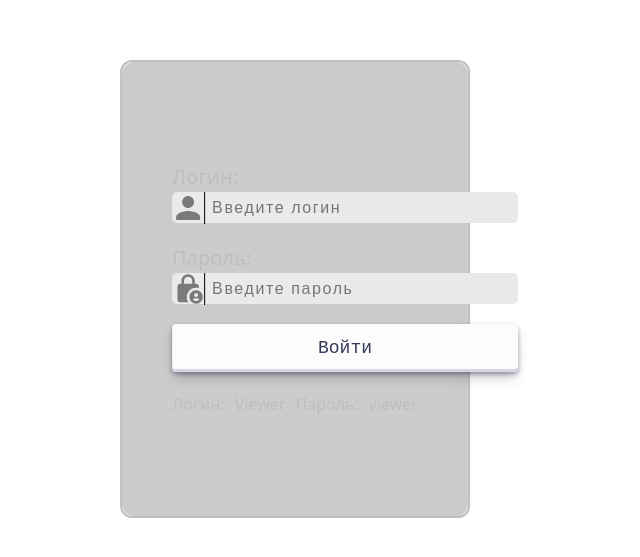
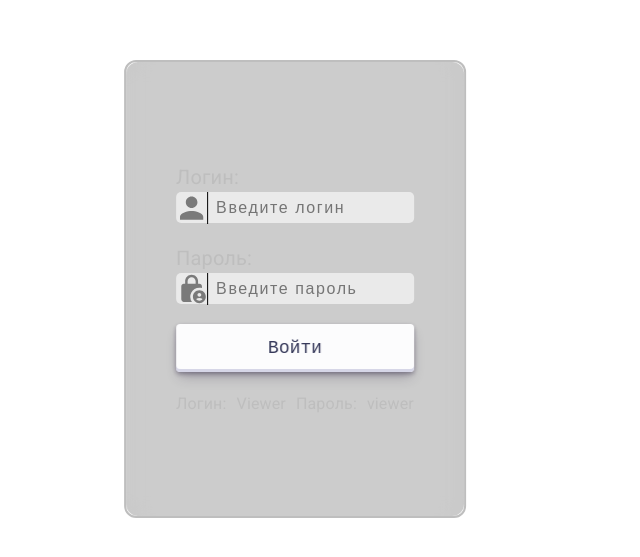
Before and after one commit to Ncomest/card, a React (Vite) app in the folder frontend-vite/: page /auth in a window 1280 px wide. Shown: the part 111-668 px from the top of the page, without its empty margins (345-985 px from the left). Built offline with nearby package versions, Linux system fonts and the light colour scheme; grey boxes are pictures that could not be loaded.

Commit message:
add(MUI): Добавлена MUI

```diff
--- a/frontend-vite/index.html
+++ b/frontend-vite/index.html
@@ -5,6 +5,9 @@
     <link rel="icon" type="image/svg+xml" href="/vite.svg" />
     <meta name="viewport" content="width=device-width, initial-scale=1.0" />
     <title>frontend-vite</title>
+    <link rel="preconnect" href="https://fonts.googleapis.com" />
+    <link rel="preconnect" href="https://fonts.gstatic.com" crossorigin />
+    <link rel="stylesheet" href="https://fonts.googleapis.com/css2?family=Roboto:wght@300;400;500;700&display=swap" />
   </head>
   <body>
     <div id="root"></div>
--- a/frontend-vite/package.json
+++ b/frontend-vite/package.json
@@ -10,6 +10,10 @@
     "preview": "vite preview"
   },
   "dependencies": {
+    "@emotion/react": "^11.14.0",
+    "@emotion/styled": "^11.14.1",
+    "@mui/icons-material": "^9.2.0",
+    "@mui/material": "^9.2.0",
     "axios": "^1.13.2",
     "react": "^19.2.0",
     "react-dom": "^19.2.0",
--- a/frontend-vite/src/app/App.tsx
+++ b/frontend-vite/src/app/App.tsx
@@ -3,10 +3,12 @@
 import AuthCheck from "../pages/auth/auth_check";
 import Home from "../pages/home/home";
 import { CreateDeckPage } from "../pages/create_deck/create_deck_page";
+import { CssBaseline } from "@mui/material";
 
 function App() {
   return (
     <>
+      <CssBaseline />
       <Routes>
         <Route path="/auth" element={<Login />} />
         <Route path="*" element={<Navigate to="/" replace />} />
```
Also changed, not shown: 1 other file (tests, documents, lock files or other folders).
